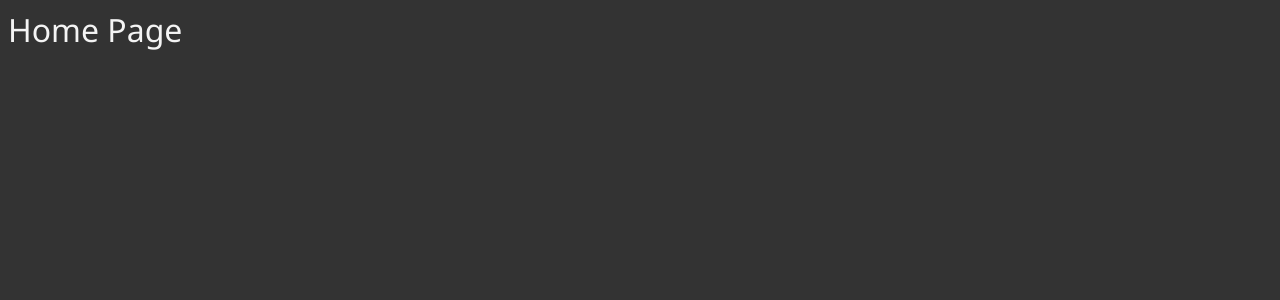
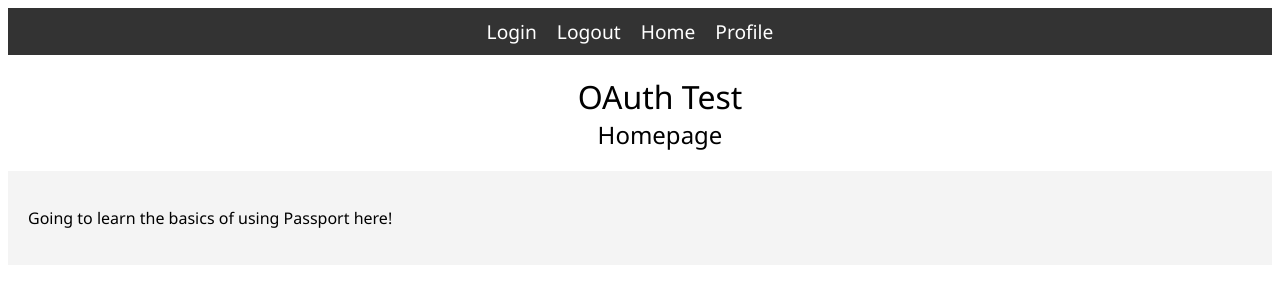
Before and after one commit to johnathan-booy/authorization-test, a Vue app in the folder frontend/: page / in a window 1280 px wide. Shown: the top 300 px of the page. Built offline with nearby package versions, Linux system fonts and the light colour scheme.

Commit message:
Add navbar

```diff
--- a/frontend/index.html
+++ b/frontend/index.html
@@ -1,13 +1,23 @@
-<!doctype html>
+<!DOCTYPE html>
 <html lang="en">
   <head>
     <meta charset="UTF-8" />
-    <link rel="icon" type="image/svg+xml" href="/vite.svg" />
-    <meta name="viewport" content="width=device-width, initial-scale=1.0" />
-    <title>Vite + Vue + TS</title>
+    <link
+      rel="icon"
+      type="image/svg+xml"
+      href="/vite.svg"
+    />
+    <meta
+      name="viewport"
+      content="width=device-width, initial-scale=1.0"
+    />
+    <title>OAuth Test</title>
   </head>
   <body>
     <div id="app"></div>
-    <script type="module" src="/src/main.ts"></script>
+    <script
+      type="module"
+      src="/src/main.ts"
+    ></script>
   </body>
 </html>
--- a/frontend/src/App.vue
+++ b/frontend/src/App.vue
@@ -4,12 +4,7 @@
 
 <style>
 :root {
-  background-color: #333;
-  color: #f4f4f4;
   margin: 0;
-  min-height: 100vh;
-  width: 100%;
-  padding: 0;
 }
 
 * {
--- /dev/null
+++ b/frontend/src/components/Navbar.vue
@@ -0,0 +1,38 @@
+<template>
+  <nav>
+    <ul>
+      <li><a href="/auth/login">Login</a></li>
+      <li><a href="/auth/logout">Logout</a></li>
+      <li><a href="/">Home</a></li>
+      <li><a href="/profile">Profile</a></li>
+    </ul>
+  </nav>
+</template>
+
+<script lang="ts" setup></script>
+
+<style scoped>
+nav {
+  background-color: #333;
+  color: white;
+  padding: 10px 0;
+  text-align: center;
+}
+
+nav ul {
+  list-style-type: none;
+  margin: 0;
+  padding: 0;
+}
+
+nav ul li {
+  display: inline;
+  margin-right: 20px;
+}
+
+nav a {
+  color: white;
+  text-decoration: none;
+  font-size: 1.2em;
+}
+</style>
--- a/frontend/src/views/Home.vue
+++ b/frontend/src/views/Home.vue
@@ -1,7 +1,42 @@
 <template>
-  <main class="home">
-    <h1>Home Page</h1>
-  </main>
+  <div class="home">
+    <Navbar />
+    <div class="header">
+      <h1>OAuth Test</h1>
+      <h2>Homepage</h2>
+    </div>
+
+    <div class="content">
+      <p>Going to learn the basics of using Passport here!</p>
+    </div>
+  </div>
 </template>
 
-<script lang="ts"></script>
+<script lang="ts" setup>
+import Navbar from "@/components/Navbar.vue"
+</script>
+
+<style scoped>
+.home {
+  width: 100%;
+  height: 100%;
+}
+
+.header {
+  width: 100%;
+  height: 20%;
+  display: flex;
+  flex-direction: column;
+  justify-content: center;
+  align-items: center;
+  margin: 20px;
+}
+
+.content {
+  width: 100%;
+  height: 80%;
+  padding: 20px;
+  background-color: #f4f4f4;
+  color: #000;
+}
+</style>
--- a/frontend/vite.config.ts
+++ b/frontend/vite.config.ts
@@ -2,7 +2,6 @@ import { defineConfig } from "vite"
 import vue from "@vitejs/plugin-vue"
 import { fileURLToPath, URL } from "url"
 
-// https://vitejs.dev/config/
 export default defineConfig({
   plugins: [vue()],
   resolve: {
```
